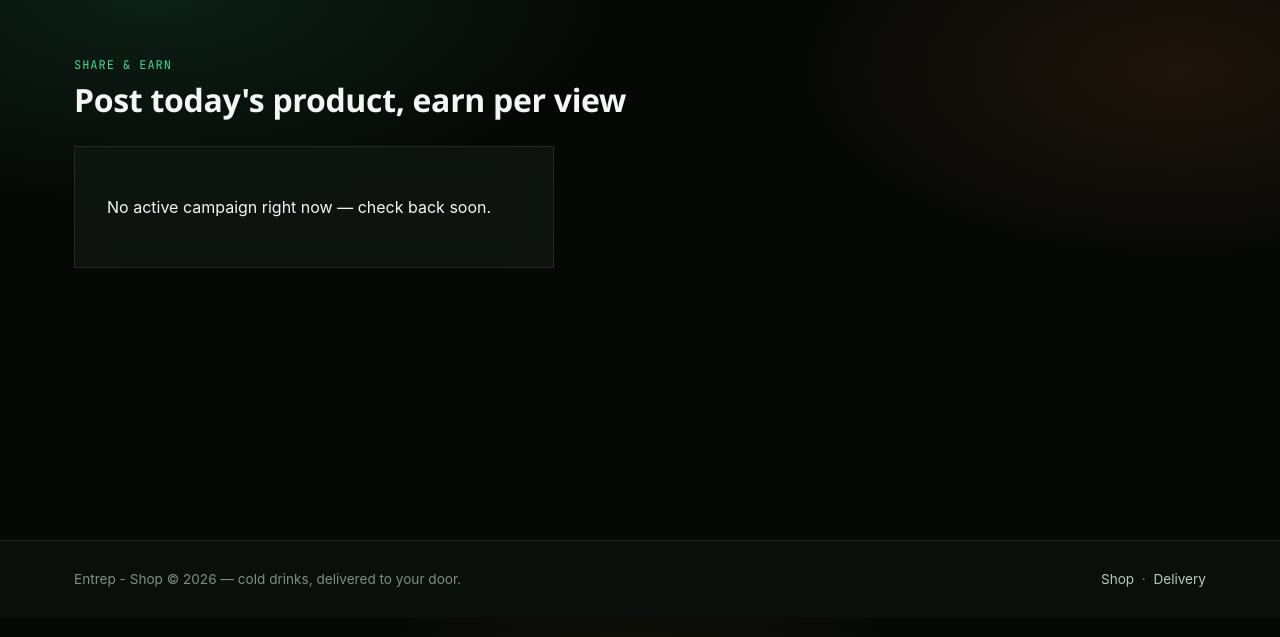
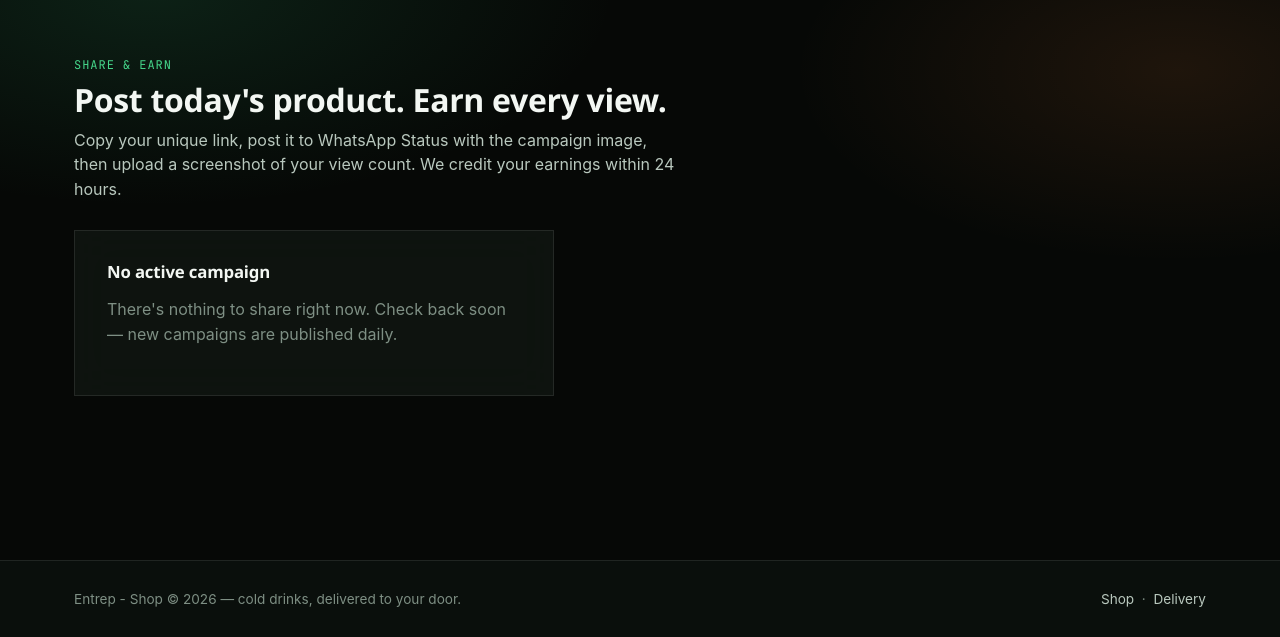
Before and after one commit to radical-vicky/entrepshops, a Django app: page /marketing/ in a window 1280 px wide. Shown: the part 74-711 px from the top of the page. Run offline with Django 5.2, Linux system fonts and the light colour scheme; data that the repository does not hold is empty; some web fonts are replaced.

Commit message:
second commit

```diff
--- a/marketing/templates/marketing/list.html
+++ b/marketing/templates/marketing/list.html
@@ -5,118 +5,169 @@
 <div class="container">
     <div class="page-head">
         <span class="eyebrow">Share &amp; earn</span>
-        <h1>Post today's product, earn per view</h1>
+        <h1>Post today's product. Earn every view.</h1>
+        <p class="lede">
+            Copy your unique link, post it to WhatsApp Status with the campaign image,
+            then upload a screenshot of your view count. We credit your earnings within
+            24 hours.
+        </p>
     </div>
 
     {% if not campaign %}
         <div class="form-card">
-            <p>No active campaign right now — check back soon.</p>
+            <h3>No active campaign</h3>
+            <p class="muted">There's nothing to share right now. Check back soon — new campaigns are published daily.</p>
         </div>
     {% else %}
         <div class="marketing-layout">
 
             {# ---------------- Left: campaign media ---------------- #}
-            <div class="marketing-media form-card wide">
+            <section class="marketing-media glass">
                 {% if campaign.media_type == 'video' and campaign.video %}
+                    <div class="marketing-media-frame">
                         <video controls preload="metadata" class="marketing-video">
                             <source src="{{ campaign.video.url }}">
                         </video>
+                    </div>
                 {% elif campaign.image %}
+                    <div class="marketing-media-frame">
                         <img src="{{ campaign.image.url }}"
                              alt="{{ campaign.title }}"
                              class="marketing-image"
                              id="marketing-image">
+                    </div>
                 {% endif %}
 
+                <div class="marketing-media-body">
+                    <span class="eyebrow">Today's campaign</span>
                     <h2>{{ campaign.title }}</h2>
-                {% if campaign.description %}<p>{{ campaign.description }}</p>{% endif %}
+                    {% if campaign.description %}
+                        <p class="muted">{{ campaign.description }}</p>
+                    {% endif %}
 
-                {% if campaign.image %}
-                    <a href="{{ campaign.image.url }}" download class="btn btn-outline btn-small">
+                    <div class="marketing-media-meta">
+                        <span class="muted">
+                            <strong>{{ campaign.payout_per_view }}</strong> KES per view credited
+                        </span>
+                        <a href="{% if campaign.image %}{{ campaign.image.url }}{% else %}{{ campaign.video.url }}{% endif %}"
+                           download
+                           class="btn btn-outline btn-small">
                             Download media
                         </a>
-                {% elif campaign.video %}
-                    <a href="{{ campaign.video.url }}" download class="btn btn-outline btn-small">
-                        Download media
-                    </a>
-                {% endif %}
                     </div>
+                </div>
+            </section>
 
             {# ---------------- Right: share + earn panel ---------------- #}
-            <div class="marketing-panel form-card">
-                <h3>Your share link</h3>
+            <section class="marketing-panel glass">
+                <header class="marketing-panel-head">
+                    <span class="eyebrow">Your earning panel</span>
+                    <h2>Share &amp; get paid</h2>
+                </header>
 
                 {% if not user.is_authenticated %}
                     <p class="muted">
                         Please <a href="{% url 'account_login' %}?next={{ request.path }}">log in</a>
-                        to generate a share link and start earning.
+                        to generate your share link and start earning.
                     </p>
-                {% else %}
-                    {% if not share %}
+
+                {% elif not share %}
+                    <div class="marketing-empty">
                         <p>
-                            Generate a unique link — you earn
-                            <strong>KES {{ campaign.payout_per_view }}</strong>
-                            for every view credited to it.
+                            You'll get a unique link to post on WhatsApp. Every view
+                            credited to your link earns you
+                            <strong>{{ campaign.payout_per_view }} KES</strong>.
                         </p>
                         <form method="post" action="{% url 'marketing:create_share' campaign.id %}">
                             {% csrf_token %}
-                            <button class="btn" type="submit">Generate my link</button>
+                            <button class="btn btn-full" type="submit">Generate my share link</button>
                         </form>
-                    {% else %}
-                        {# ---- Step 1: copy the link ---- #}
-                        <p class="muted">Step 1 — copy your link and post it to WhatsApp.</p>
-                        <div class="referral-link-box">
-                            <code id="share-url">{{ request.scheme }}://{{ request.get_host }}{{ share.share_url_path }}</code>
-                            <button type="button" class="btn btn-small" data-copy-target="#share-url">Copy</button>
                     </div>
 
-                        {# ---- Step 2: copy the caption ---- #}
+                {% else %}
+                    <ol class="marketing-steps">
+
+                        {# ---- Step 1 ---- #}
+                        <li class="marketing-step">
+                            <div class="marketing-step-label">
+                                <span class="marketing-step-num">01</span>
+                                <span>Copy your share link</span>
+                            </div>
+                            <div class="share-input">
+                                <code id="share-url">{{ request.scheme }}://{{ request.get_host }}{{ share.share_url_path }}</code>
+                                <button type="button"
+                                        class="btn btn-small"
+                                        data-copy-target="#share-url">Copy</button>
+                            </div>
+                        </li>
+
+                        {# ---- Step 2 ---- #}
                         {% if campaign.caption_suggestion %}
-                            <h4>Suggested caption</h4>
-                            <div class="referral-link-box">
+                        <li class="marketing-step">
+                            <div class="marketing-step-label">
+                                <span class="marketing-step-num">02</span>
+                                <span>Copy the caption</span>
+                            </div>
+                            <div class="share-input share-input-multiline">
                                 <code id="share-caption">{{ campaign.caption_suggestion }}</code>
-                                <button type="button" class="btn btn-small" data-copy-target="#share-caption">Copy</button>
+                                <button type="button"
+                                        class="btn btn-small"
+                                        data-copy-target="#share-caption">Copy</button>
                             </div>
+                        </li>
                         {% endif %}
+
+                        {# ---- Step 3 ---- #}
+                        <li class="marketing-step">
+                            <div class="marketing-step-label">
+                                <span class="marketing-step-num">03</span>
+                                <span>Upload your WhatsApp screenshot</span>
+                            </div>
+                            <a href="{% url 'marketing:upload_proof' share.id %}"
+                               class="btn btn-full">
+                                Upload screenshot
+                            </a>
+                            <p class="marketing-step-hint">
+                                Post the image + link to WhatsApp Status first. When views start
+                                coming in, take a screenshot showing the view count and upload
+                                it here.
+                            </p>
+                        </li>
+                    </ol>
 
                     {# ---- Stats ---- #}
                     <div class="marketing-stats">
-                            <div><strong>{{ share.views }}</strong><span>link clicks</span></div>
-                            <div><strong>KES {{ share.earnings }}</strong><span>earned</span></div>
+                        <div class="marketing-stat">
+                            <strong>{{ share.views }}</strong>
+                            <span>Link clicks</span>
+                        </div>
+                        <div class="marketing-stat">
+                            <strong>KES {{ share.earnings }}</strong>
+                            <span>Credited</span>
+                        </div>
                     </div>
 
-                        {# ---- Step 3: upload proof ---- #}
-                        <div class="marketing-actions">
-                            <a href="{% url 'marketing:upload_proof' share.id %}"
-                               class="btn btn-full">
-                                📸 Upload screenshot of my WhatsApp views
-                            </a>
-                            <a href="{% url 'marketing:earnings' %}"
-                               class="btn btn-outline btn-small">
-                                View full earnings
+                    <div class="marketing-panel-footer">
+                        <a href="{% url 'marketing:earnings' %}" class="btn btn-outline btn-small">
+                            View full earnings history
                         </a>
                     </div>
 
-                        <p class="muted marketing-howto">
-                            <strong>How you get paid:</strong>
-                            post the image + your link on WhatsApp Status, wait for views,
-                            take a screenshot showing the view count, and upload it with the
-                            button above. We credit your earnings
-                            <strong>24 hours</strong> after each upload and email you
-                            the moment the money lands.
+                    <p class="marketing-terms">
+                        Earnings are credited <strong>24 hours</strong> after each screenshot
+                        is uploaded, so we can review submissions. You'll receive an email the
+                        moment the credit lands.
                     </p>
                 {% endif %}
-                {% endif %}
-            </div>
+            </section>
         </div>
     {% endif %}
 </div>
 
 <script>
-// Copy-to-clipboard with {{LINK}} substitution.
-// If the caption contains the placeholder {{LINK}}, replace it with the
-// user's unique share URL before copying — so what lands in the WhatsApp
-// status contains the actual tracked link, not the literal placeholder.
+// Copy-to-clipboard with {{LINK}} substitution. If the caption contains the
+// placeholder {{LINK}}, it's replaced with the user's unique share URL before
+// copying — so what lands in their WhatsApp contains the actual tracked link.
 document.addEventListener('click', (e) => {
     const btn = e.target.closest('[data-copy-target]');
     if (!btn) return;
@@ -124,7 +175,6 @@ document.addEventListener('click', (e) => {
     if (!target) return;
 
     let text = target.textContent.trim();
-
     const shareUrlEl = document.getElementById('share-url');
     if (shareUrlEl) {
         text = text.replace(/\{\{LINK\}\}/g, shareUrlEl.textContent.trim());
@@ -132,27 +182,23 @@ document.addEventListener('click', (e) => {
 
     const restore = () => {
         const old = btn.textContent;
-        btn.textContent = 'Copied!';
+        btn.textContent = 'Copied';
         setTimeout(() => { btn.textContent = old; }, 1600);
     };
 
-    if (navigator.clipboard && navigator.clipboard.writeText) {
-        navigator.clipboard.writeText(text).then(restore).catch(() => {
-            // Fallback for old browsers / insecure contexts.
+    const fallback = () => {
         const ta = document.createElement('textarea');
         ta.value = text;
         document.body.appendChild(ta);
         ta.select();
         try { document.execCommand('copy'); restore(); } catch (_) {}
         document.body.removeChild(ta);
-        });
+    };
+
+    if (navigator.clipboard && navigator.clipboard.writeText) {
+        navigator.clipboard.writeText(text).then(restore).catch(fallback);
     } else {
-        const ta = document.createElement('textarea');
-        ta.value = text;
-        document.body.appendChild(ta);
-        ta.select();
-        try { document.execCommand('copy'); restore(); } catch (_) {}
-        document.body.removeChild(ta);
+        fallback();
     }
 });
 </script>
```
Lines whose indentation alone changed are shown as unchanged.
